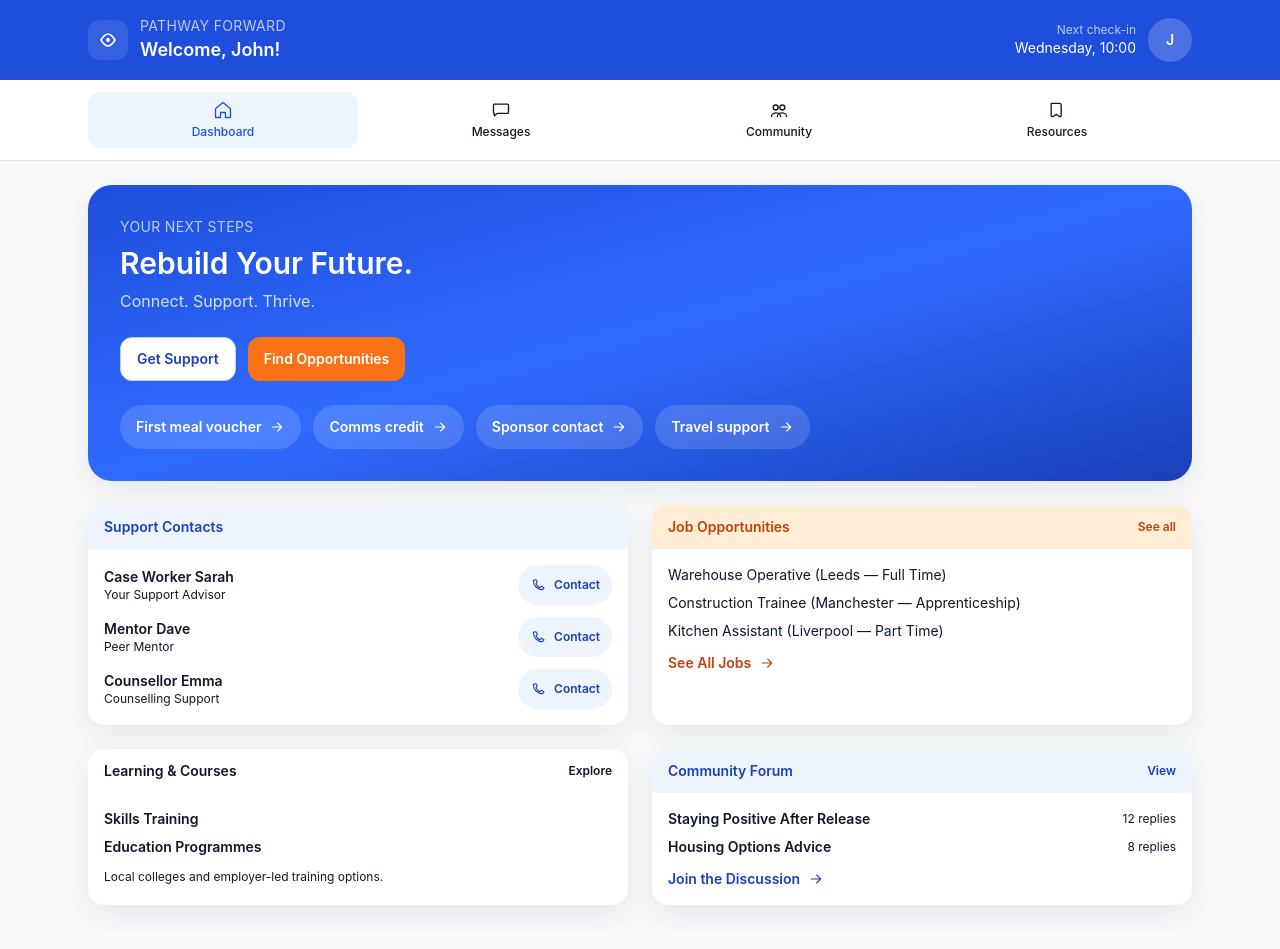
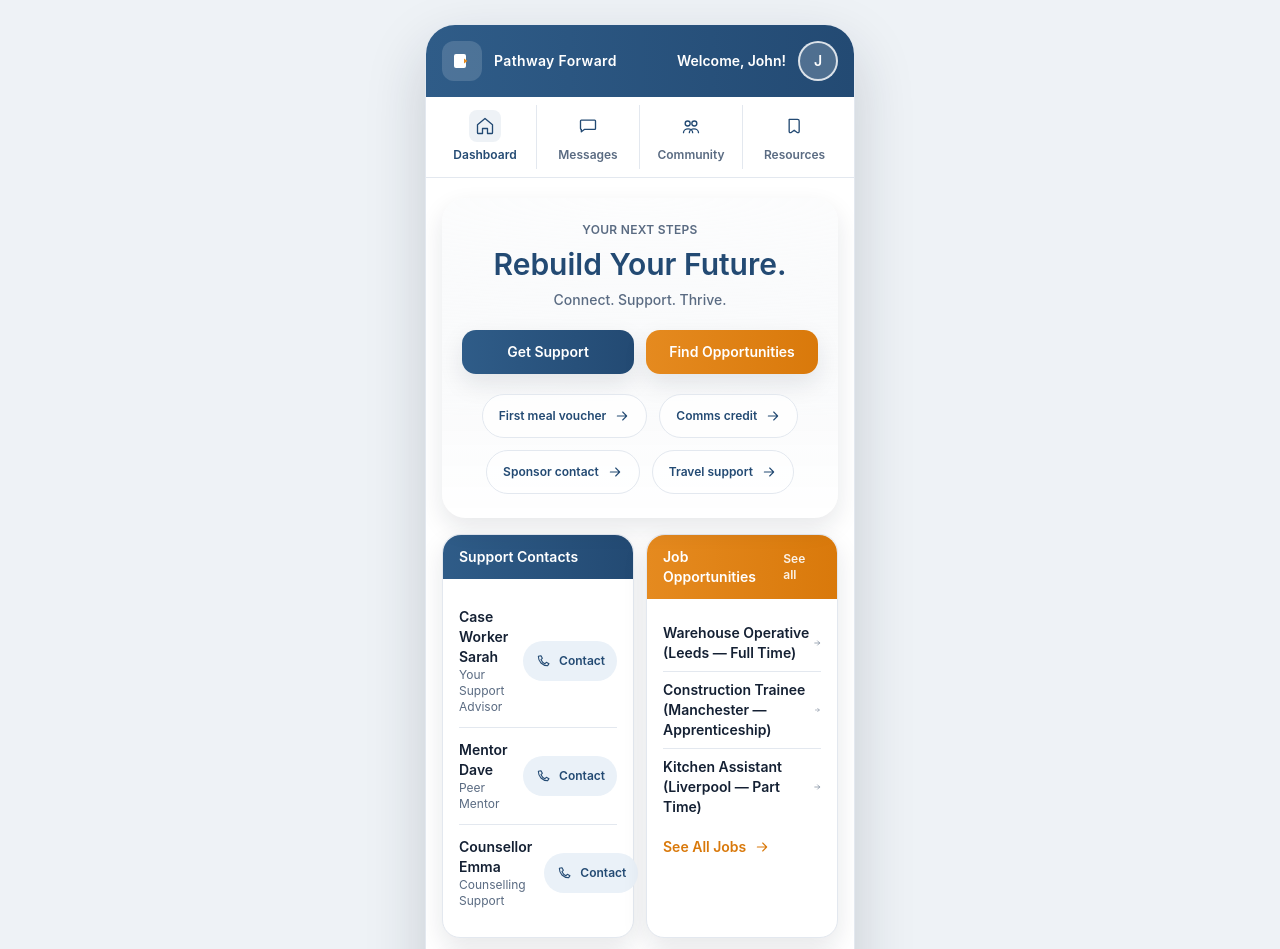
Before and after one commit to yzd6n5nc2f-boop/Pathfinder, a React (Vite) app: page / in a window 1280 px wide. Shown: the top 949 px of the page. Built offline with nearby package versions, Linux system fonts and the light colour scheme; the HTML template or start-up script is replaced by a standard one.

Commit message:
Refresh dashboard styling to match reference

```diff
--- a/src/components/Card.tsx
+++ b/src/components/Card.tsx
@@ -8,19 +8,21 @@ type CardProps = {
 };
 
 const tones = {
-  blue: "bg-brand-50 text-brand-700",
-  amber: "bg-amber-100 text-amber-700",
-  neutral: "bg-slate-100 text-slate-700"
+  blue: "bg-gradient-to-r from-brandBlue-start to-brandBlue-end text-white",
+  amber: "bg-gradient-to-r from-accentOrange-start to-accentOrange-end text-white",
+  neutral: "bg-gradient-to-r from-warmNeutral-start to-warmNeutral-end text-white"
 };
 
 const Card = ({ title, headerTone = "neutral", children, actions }: CardProps) => {
   return (
-    <div className="rounded-2xl bg-white shadow-card">
-      <div className={`flex items-center justify-between rounded-t-2xl px-4 py-3 text-sm font-semibold ${tones[headerTone]}`}>
+    <div className="rounded-card border border-line bg-surface shadow-card">
+      <div
+        className={`flex min-h-[42px] items-center justify-between rounded-t-card px-4 py-3 text-sm font-semibold ${tones[headerTone]}`}
+      >
         <span>{title}</span>
         {actions}
       </div>
-      <div className="space-y-3 px-4 py-4 text-sm text-slate-600">{children}</div>
+      <div className="space-y-3 px-4 py-4 text-sm text-muted">{children}</div>
     </div>
   );
 };
--- a/src/components/PageLayout.tsx
+++ b/src/components/PageLayout.tsx
@@ -9,12 +9,14 @@ type PageLayoutProps = {
 
 const PageLayout = ({ showTabs = true, children }: PageLayoutProps) => {
   return (
-    <div className="min-h-screen bg-calm">
-      <TopBar />
-      {showTabs ? <Tabs /> : null}
-      <main className="mx-auto flex w-full max-w-6xl flex-1 flex-col gap-6 px-4 py-6 sm:px-6">
-        {children}
-      </main>
+    <div className="min-h-screen bg-app px-3 py-6 text-ink sm:px-6">
+      <div className="mx-auto flex w-full max-w-[430px] flex-col overflow-hidden rounded-device border border-line bg-surface shadow-phone">
+        <TopBar />
+        {showTabs ? <Tabs /> : null}
+        <main className="flex w-full flex-1 flex-col gap-4 px-4 py-5">
+          {children}
+        </main>
+      </div>
     </div>
   );
 };
--- a/src/components/Tabs.tsx
+++ b/src/components/Tabs.tsx
@@ -11,22 +11,35 @@ const tabs = [
 
 const Tabs = () => {
   return (
-    <nav className="border-b border-slate-200 bg-white">
-      <div className="mx-auto grid max-w-6xl grid-cols-4 gap-2 px-4 py-3 sm:px-6">
-        {tabs.map((tab) => {
+    <nav className="border-b border-line bg-white">
+      <div className="grid grid-cols-4 px-2 py-2">
+        {tabs.map((tab, index) => {
           const Icon = tab.icon;
           return (
             <NavLink
               key={tab.label}
               to={tab.to}
               className={({ isActive }) =>
-                `flex h-14 flex-col items-center justify-center gap-1 rounded-xl text-xs font-medium transition ${
-                  isActive ? "bg-brand-50 text-brand-600" : "text-slate-500 hover:bg-slate-50"
-                }`
+                `relative flex h-16 flex-col items-center justify-center gap-1 px-2 text-[12px] font-semibold transition ${
+                  isActive
+                    ? "text-brandBlue-end"
+                    : "text-muted hover:bg-app"
+                } ${index < tabs.length - 1 ? "border-r border-line" : ""}`
               }
             >
-              <Icon className="h-5 w-5" />
-              {tab.label}
+              {({ isActive }) => (
+                <>
+                  <span
+                    className={
+                      "flex h-8 w-8 items-center justify-center rounded-lg transition " +
+                      (isActive ? "bg-app" : "")
+                    }
+                  >
+                    <Icon className="h-5 w-5 text-brandBlue-end" />
+                  </span>
+                  {tab.label}
+                </>
+              )}
             </NavLink>
           );
         })}
--- a/src/components/TopBar.tsx
+++ b/src/components/TopBar.tsx
@@ -2,30 +2,20 @@ import React from "react";
 
 const TopBar = () => {
   return (
-    <header className="bg-brand-600 text-white">
-      <div className="mx-auto flex max-w-6xl items-center justify-between px-4 py-4 sm:px-6">
+    <header className="bg-gradient-to-r from-brandBlue-start to-brandBlue-end text-white">
+      <div className="flex items-center justify-between px-4 py-4">
         <div className="flex items-center gap-3">
-          <div className="flex h-10 w-10 items-center justify-center rounded-xl bg-white/10">
-            <svg viewBox="0 0 24 24" className="h-6 w-6" fill="none" aria-hidden="true">
-              <path
-                d="M5 12c2.5-4 5.5-6 7-6s4.5 2 7 6c-2.5 4-5.5 6-7 6s-4.5-2-7-6Z"
-                stroke="currentColor"
-                strokeWidth="1.6"
-              />
-              <circle cx="12" cy="12" r="2" fill="currentColor" />
+          <div className="flex h-10 w-10 items-center justify-center rounded-xl bg-white/15">
+            <svg viewBox="0 0 24 24" className="h-6 w-6" aria-hidden="true">
+              <rect x="4" y="5" width="12" height="14" rx="2" fill="white" />
+              <path d="M17.5 12l-3.5-2.5v5l3.5-2.5Z" fill="#e58a1f" />
             </svg>
           </div>
-          <div>
-            <p className="text-sm uppercase tracking-wide text-white/70">Pathway Forward</p>
-            <p className="text-lg font-semibold">Welcome, John!</p>
-          </div>
+          <div className="text-sm font-semibold tracking-wide">Pathway Forward</div>
         </div>
         <div className="flex items-center gap-3">
-          <div className="hidden text-right text-xs text-white/70 sm:block">
-            <p>Next check-in</p>
-            <p className="text-sm text-white">Wednesday, 10:00</p>
-          </div>
-          <div className="flex h-11 w-11 items-center justify-center rounded-full bg-white/20 text-sm font-semibold">
+          <p className="text-sm font-semibold">Welcome, John!</p>
+          <div className="flex h-10 w-10 items-center justify-center rounded-full border-2 border-white/80 bg-white/20 text-sm font-semibold">
             J
           </div>
         </div>
--- a/src/index.css
+++ b/src/index.css
@@ -4,17 +4,28 @@
 
 :root {
   font-family: "Inter", system-ui, -apple-system, BlinkMacSystemFont, "Segoe UI", sans-serif;
-  color: #0f172a;
+  color: #142033;
+  --color-app-bg: #eef2f6;
+  --color-surface: #ffffff;
+  --color-line: #e3e8ef;
+  --color-text: #142033;
+  --color-text-muted: #5a6b82;
+  --color-brand-blue-start: #2f5c88;
+  --color-brand-blue-end: #234a73;
+  --color-accent-orange-start: #e58a1f;
+  --color-accent-orange-end: #d9790b;
+  --color-warm-neutral-start: #8a7c73;
+  --color-warm-neutral-end: #6f625a;
 }
 
 body {
   margin: 0;
   min-height: 100vh;
-  background-color: #f8fafc;
+  background-color: var(--color-app-bg);
 }
 
 button:focus-visible,
 a:focus-visible {
-  outline: 2px solid #f97316;
+  outline: 2px solid #d9790b;
   outline-offset: 2px;
 }
--- a/src/pages/Dashboard.tsx
+++ b/src/pages/Dashboard.tsx
@@ -10,50 +10,62 @@ import {
 
 const Dashboard = () => {
   return (
-    <div className="flex flex-col gap-6">
-      <section className="rounded-3xl bg-gradient-to-br from-brand-600 via-brand-500 to-brand-700 px-5 py-8 text-white shadow-card sm:px-8">
-        <p className="text-sm uppercase tracking-wide text-white/70">Your next steps</p>
-        <h1 className="mt-2 text-3xl font-semibold">Rebuild Your Future.</h1>
-        <p className="mt-2 text-base text-white/80">Connect. Support. Thrive.</p>
-        <div className="mt-6 flex flex-col gap-3 sm:flex-row">
+    <div className="flex flex-col gap-4">
+      <section
+        className="relative overflow-hidden rounded-[24px] px-5 py-6 text-center shadow-card"
+        style={{
+          backgroundImage:
+            "radial-gradient(1200px 220px at 50% 0%, rgba(255,255,255,0.95), rgba(255,255,255,0.65)), linear-gradient(180deg, rgba(35,74,115,0.18), rgba(35,74,115,0))"
+        }}
+      >
+        <p className="text-xs font-semibold uppercase tracking-wide text-muted">
+          Your next steps
+        </p>
+        <h1 className="mt-2 text-3xl font-semibold text-brandBlue-end">
+          Rebuild Your Future.
+        </h1>
+        <p className="mt-2 text-sm font-medium text-muted">
+          Connect. Support. Thrive.
+        </p>
+        <div className="mt-5 flex flex-col gap-3 sm:flex-row sm:justify-center">
           <Link
             to="/sponsor"
-            className="inline-flex min-h-[44px] items-center justify-center rounded-xl border border-brand-200 bg-white px-4 py-2 text-sm font-semibold text-brand-700 transition hover:bg-brand-50"
+            className="inline-flex min-h-[44px] w-full items-center justify-center rounded-button bg-gradient-to-r from-brandBlue-start to-brandBlue-end px-4 py-2 text-sm font-semibold text-white shadow-card"
           >
             Get Support
           </Link>
           <Link
             to="/jobs"
-            className="inline-flex min-h-[44px] items-center justify-center rounded-xl bg-amber-500 px-4 py-2 text-sm font-semibold text-white transition hover:bg-amber-600"
+            className="inline-flex min-h-[44px] w-full items-center justify-center rounded-button bg-gradient-to-r from-accentOrange-start to-accentOrange-end px-4 py-2 text-sm font-semibold text-white shadow-card"
           >
             Find Opportunities
           </Link>
         </div>
-        <div className="mt-6 flex flex-wrap gap-3">
+        <div className="mt-5 flex flex-wrap justify-center gap-3">
           <Link
             to="/first-meal"
-            className="inline-flex min-h-[44px] items-center gap-2 rounded-full bg-white/15 px-4 py-2 text-sm font-semibold"
+            className="inline-flex min-h-[44px] items-center gap-2 rounded-full border border-line bg-white/80 px-4 py-2 text-xs font-semibold text-brandBlue-end"
           >
             First meal voucher
             <ArrowRightIcon className="h-4 w-4" />
           </Link>
           <Link
             to="/comms"
-            className="inline-flex min-h-[44px] items-center gap-2 rounded-full bg-white/15 px-4 py-2 text-sm font-semibold"
+            className="inline-flex min-h-[44px] items-center gap-2 rounded-full border border-line bg-white/80 px-4 py-2 text-xs font-semibold text-brandBlue-end"
           >
             Comms credit
             <ArrowRightIcon className="h-4 w-4" />
           </Link>
           <Link
             to="/sponsor"
-            className="inline-flex min-h-[44px] items-center gap-2 rounded-full bg-white/15 px-4 py-2 text-sm font-semibold"
+            className="inline-flex min-h-[44px] items-center gap-2 rounded-full border border-line bg-white/80 px-4 py-2 text-xs font-semibold text-brandBlue-end"
           >
             Sponsor contact
             <ArrowRightIcon className="h-4 w-4" />
           </Link>
           <Link
             to="/travel"
-            className="inline-flex min-h-[44px] items-center gap-2 rounded-full bg-white/15 px-4 py-2 text-sm font-semibold"
+            className="inline-flex min-h-[44px] items-center gap-2 rounded-full border border-line bg-white/80 px-4 py-2 text-xs font-semibold text-brandBlue-end"
           >
             Travel support
             <ArrowRightIcon className="h-4 w-4" />
@@ -61,16 +73,19 @@ const Dashboard = () => {
         </div>
       </section>
 
-      <section className="grid gap-6 lg:grid-cols-2">
+      <section className="grid gap-3 min-[420px]:grid-cols-2">
         <Card title="Support Contacts" headerTone="blue">
-          <ul className="space-y-3">
+          <ul className="divide-y divide-line">
             {supportContacts.map((contact) => (
-              <li key={contact.name} className="flex items-center justify-between">
+              <li
+                key={contact.name}
+                className="flex items-center justify-between gap-3 py-3"
+              >
                 <div>
                   <p className="font-semibold text-ink">{contact.name}</p>
-                  <p className="text-xs text-slate-500">{contact.role}</p>
+                  <p className="text-xs text-muted">{contact.role}</p>
                 </div>
-                <button className="inline-flex min-h-[40px] items-center gap-2 rounded-full bg-brand-50 px-3 text-xs font-semibold text-brand-700">
+                <button className="inline-flex min-h-[40px] items-center gap-2 rounded-full bg-[#eaf1f8] px-3 text-xs font-semibold text-brandBlue-end">
                   <PhoneIcon className="h-4 w-4" />
                   {contact.action}
                 </button>
@@ -79,38 +94,88 @@ const Dashboard = () => {
           </ul>
         </Card>
 
-        <Card title="Job Opportunities" headerTone="amber" actions={<Link to="/jobs" className="text-xs font-semibold text-amber-700">See all</Link>}>
-          <ul className="space-y-2">
+        <Card
+          title="Job Opportunities"
+          headerTone="amber"
+          actions={
+            <Link to="/jobs" className="text-xs font-semibold text-white/90">
+              See all
+            </Link>
+          }
+        >
+          <ul className="divide-y divide-line">
             {jobOpportunities.map((job) => (
-              <li key={job} className="flex items-center justify-between">
-                <span>{job}</span>
+              <li key={job} className="flex items-center justify-between py-2">
+                <span className="font-semibold text-ink">{job}</span>
+                <ArrowRightIcon className="h-4 w-4 text-muted" />
               </li>
             ))}
           </ul>
-          <Link to="/jobs" className="mt-2 inline-flex items-center gap-2 text-sm font-semibold text-amber-700">
+          <Link
+            to="/jobs"
+            className="mt-2 inline-flex items-center gap-2 text-sm font-semibold text-accentOrange-end"
+          >
             See All Jobs
             <ArrowRightIcon className="h-4 w-4" />
           </Link>
         </Card>
 
-        <Card title="Learning & Courses" headerTone="neutral" actions={<Link to="/employers" className="text-xs font-semibold text-slate-600">Explore</Link>}>
-          <ul className="space-y-2">
-            <li className="font-semibold text-ink">Skills Training</li>
-            <li className="font-semibold text-ink">Education Programmes</li>
+        <Card
+          title="Learning & Courses"
+          headerTone="neutral"
+          actions={
+            <Link
+              to="/employers"
+              className="text-xs font-semibold text-white/90"
+            >
+              Explore
+            </Link>
+          }
+        >
+          <ul className="divide-y divide-line">
+            <li className="flex items-center justify-between py-2">
+              <span className="font-semibold text-ink">Skills Training</span>
+              <ArrowRightIcon className="h-4 w-4 text-muted" />
+            </li>
+            <li className="flex items-center justify-between py-2">
+              <span className="font-semibold text-ink">Education Programmes</span>
+              <ArrowRightIcon className="h-4 w-4 text-muted" />
+            </li>
           </ul>
-          <p className="text-xs text-slate-500">Local colleges and employer-led training options.</p>
+          <p className="text-xs text-muted">
+            Local colleges and employer-led training options.
+          </p>
         </Card>
 
-        <Card title="Community Forum" headerTone="blue" actions={<Link to="/community" className="text-xs font-semibold text-brand-700">View</Link>}>
-          <ul className="space-y-2">
+        <Card
+          title="Community Forum"
+          headerTone="blue"
+          actions={
+            <Link
+              to="/community"
+              className="text-xs font-semibold text-white/90"
+            >
+              View
+            </Link>
+          }
+        >
+          <ul className="divide-y divide-line">
             {communityTopics.map((topic) => (
-              <li key={topic.title} className="flex items-center justify-between">
-                <span className="font-semibold text-ink">{topic.title}</span>
-                <span className="text-xs text-slate-500">{topic.replies} replies</span>
+              <li key={topic.title} className="flex items-center justify-between py-2">
+                <div>
+                  <span className="font-semibold text-ink">{topic.title}</span>
+                  <span className="ml-2 text-xs text-muted">
+                    {topic.replies} replies
+                  </span>
+                </div>
+                <ArrowRightIcon className="h-4 w-4 text-muted" />
               </li>
             ))}
           </ul>
-          <Link to="/community" className="mt-2 inline-flex items-center gap-2 text-sm font-semibold text-brand-700">
+          <Link
+            to="/community"
+            className="mt-2 inline-flex items-center gap-2 text-sm font-semibold text-brandBlue-end"
+          >
             Join the Discussion
             <ArrowRightIcon className="h-4 w-4" />
           </Link>
--- a/tailwind.config.cjs
+++ b/tailwind.config.cjs
@@ -4,9 +4,23 @@ module.exports = {
   theme: {
     extend: {
       colors: {
-        ink: "#0f172a",
-        slate: "#64748b",
-        calm: "#f8fafc",
+        app: "var(--color-app-bg)",
+        surface: "var(--color-surface)",
+        line: "var(--color-line)",
+        ink: "var(--color-text)",
+        muted: "var(--color-text-muted)",
+        brandBlue: {
+          start: "var(--color-brand-blue-start)",
+          end: "var(--color-brand-blue-end)"
+        },
+        accentOrange: {
+          start: "var(--color-accent-orange-start)",
+          end: "var(--color-accent-orange-end)"
+        },
+        warmNeutral: {
+          start: "var(--color-warm-neutral-start)",
+          end: "var(--color-warm-neutral-end)"
+        },
         brand: {
           50: "#eef5ff",
           100: "#d9e9ff",
@@ -31,7 +45,13 @@ module.exports = {
         }
       },
       boxShadow: {
-        card: "0 10px 30px rgba(15, 23, 42, 0.08)"
+        card: "0 10px 25px rgba(20, 32, 51, 0.1)",
+        phone: "0 24px 60px rgba(20, 32, 51, 0.18)"
+      },
+      borderRadius: {
+        device: "30px",
+        card: "18px",
+        button: "14px"
       }
     }
   },
```
